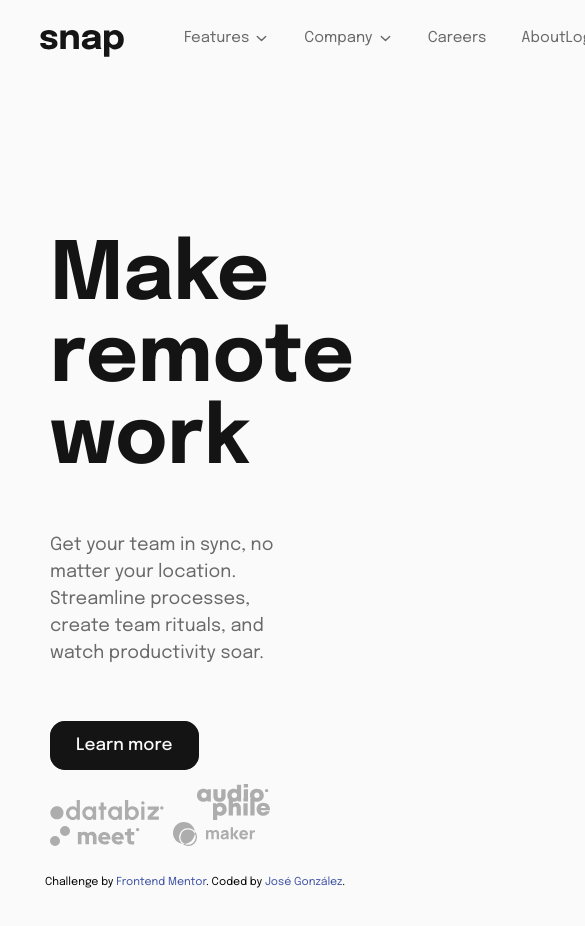
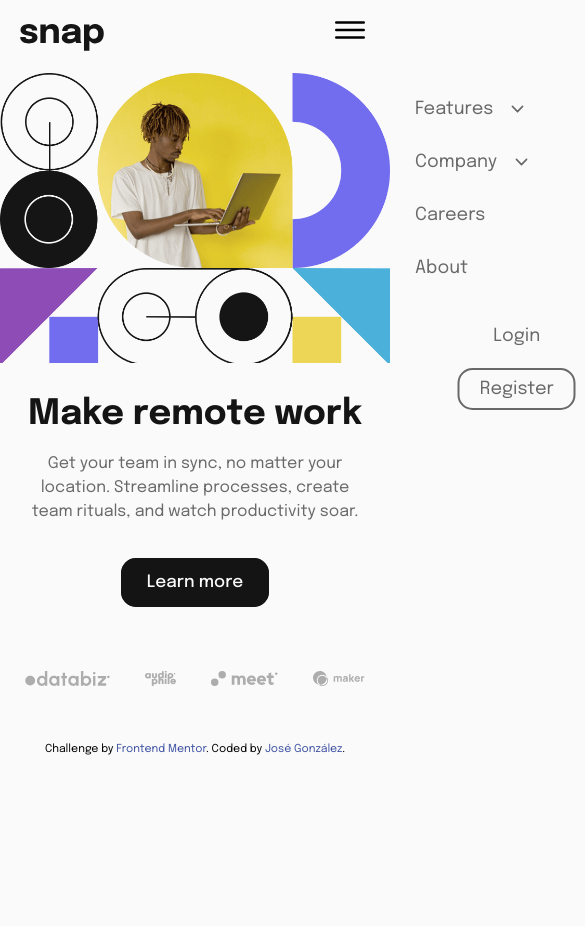
Before and after one commit to placeteno/dropdownhero, a plain HTML site: page index.html in a window 390 px wide. Shown: the top 926 px of the page, 585 px wide, since content can reach past the window. Before the commit the page ends 898 px from the top, so only its background shows below. Drawn offline with nearby package versions, Linux system fonts and the light colour scheme.

Commit message:
Completed styles in mobile view

```diff
--- a/index.html
+++ b/index.html
@@ -19,6 +19,7 @@
     <link rel="stylesheet" href="styles.css" />
   </head>
   <body>
+    <div class="backdrop"></div>
     <header class="container">
       <a href="#" class="main-logo"
         ><img src="./images/logo.svg" alt="Main logo"
@@ -105,20 +106,30 @@
           <li class="nav-item">
             <a href="#" class="nav-item__link">Careers</a>
           </li>
-          <li class="nav-item"><a href="" class="nav-item__link">About</a></li>
+          <li class="nav-item">
+            <a href="" class="nav-item__link">About</a>
+          </li>
         </ul>
         <ul class="usr-login">
           <li><a class="btn-login" href="#">Login</a></li>
           <li><a class="btn-register" href="#">Register</a></li>
         </ul>
+        <button class="mobile-icons" type="button">
+          <ion-icon class="close-mobile-menu" name="close-outline"></ion-icon>
+        </button>
       </nav>
+      <button class="mobile-icons" type="button">
+        <ion-icon class="open-mobile-menu" name="menu-outline"></ion-icon>
+      </button>
     </header>
     <main>
       <section class="container">
         <div class="hero-container">
           <div class="hero-left">
             <article class="hero-textbox">
-              <h1 class="hero-title">Make <br />remote work</h1>
+              <h1 class="hero-title">
+                Make <span class="hero-title-break">remote work</span>
+              </h1>
               <p class="hero-description">
                 Get your team in sync, no matter your location. Streamline
                 processes, create team rituals, and watch productivity soar.
@@ -128,10 +139,10 @@
               </div>
             </article>
             <div class="brand-logos">
-              <img src="./images/client-databiz.svg" alt="" />
-              <img src="./images/client-audiophile.svg" alt="" />
-              <img src="./images/client-meet.svg" alt="" />
-              <img src="./images/client-maker.svg" alt="" />
+              <img src="./images/client-databiz.svg" alt="Company logo" />
+              <img src="./images/client-audiophile.svg" alt="Company logo" />
+              <img src="./images/client-meet.svg" alt="Company logo" />
+              <img src="./images/client-maker.svg" alt="Company logo" />
             </div>
           </div>
           <div class="hero-img">
--- a/styles.css
+++ b/styles.css
@@ -37,6 +37,7 @@ ul {
 /* ============
     HEADER
    ============ */
+
 
 header {
   margin-bottom: 8rem;
@@ -145,6 +146,10 @@ header {
   color: var(--almost-black);
 }
 
+.mobile-icons {
+  display: none;
+}
+
 /* ============
     HERO SECTION
    ============ */
@@ -186,7 +191,8 @@ header {
   margin-bottom: 2rem;
 }
 
-.btn-hero {
+.btn-hero:link,
+.btn-hero:visited {
   font-size: 1.7rem;
   font-weight: 500;
   color: var(--almost-white);
@@ -197,7 +203,8 @@ header {
   transition: all .2s;
 }
 
-.btn-hero:hover {
+.btn-hero:hover,
+.btn-hero:active {
   color: var(--almost-black);
   background-color: var(--almost-white);
 }
@@ -206,25 +213,21 @@ header {
   margin-bottom: 3rem;
 }
 
-.brand-logos {}
-
-.brand-logos img {
-  margin-right: 3rem;
+.brand-logos {
+  display: flex;
+  justify-content: space-between;
+  height: 2rem;
 }
 
 .hero-img {
-  background-image: url(/images/image-hero-desktop.png);
+  background-image: url(./images/image-hero-desktop.png);
   background-size: cover;
   height: 70rem;
 }
 
-
-
-
 /* ============
     FOOTER
    ============ */
-
 
 .attribution {
   font-size: 11px;
@@ -235,3 +238,163 @@ header {
 .attribution a {
   color: hsl(228, 45%, 44%);
 }
+
+/* ================
+    MEDIA QUERIES
+   ================ */
+
+@media screen and (max-width: 400px) {
+
+  .backdrop {
+    display: none;
+    position: fixed;
+    top: 0;
+    left: 0;
+    height: 100vh;
+    width: 100vw;
+    z-index: 9;
+    background-color: rgba(0, 0, 0, 0.6);
+  }
+
+  header {
+    padding: 1rem 2rem 2rem 2rem;
+    justify-content: space-between;
+    align-items: flex-end;
+    position: relative;
+  }
+
+  .header-nav {
+    position: absolute;
+    top: 0;
+    right: 0;
+    height: 100vh;
+    width: 65%;
+    z-index: 10;
+    background-color: var(--almost-white);
+    flex-direction: column;
+    justify-content: flex-start;
+    padding-top: 10rem;
+    gap: 5rem;
+    transform: translateX(100%);
+    transition: all .3s;
+  }
+
+  .nav-items,
+  .usr-login {
+    flex-direction: column;
+    padding: 0 2.5rem;
+    font-size: 1.8rem;
+  }
+
+  .nav-item:nth-of-type(1),
+  .nav-item:nth-of-type(2) {
+    padding-bottom: 0;
+    flex-direction: column;
+    align-items: flex-start;
+  }
+
+  .nav-item:nth-of-type(2) .nav-item__submenu {
+    width: 10rem;
+  }
+
+  .nav-item__link {
+    gap: 1.5rem;
+  }
+
+  .nav-item:nth-of-type(1) .nav-item__submenu,
+  .nav-item:nth-of-type(2) .nav-item__submenu {
+    position: static;
+    padding-left: 2rem;
+    background-color: var(--almost-white);
+    border-radius: none;
+    box-shadow: none;
+  }
+
+  .nav-item__link:active .nav-item__submenu {
+    display: flex;
+  }
+
+  .usr-login {
+    align-items: center;
+  }
+
+  .mobile-icons {
+    display: block;
+    border: none;
+    background: none;
+  }
+
+  ion-icon[name="menu-outline"],
+  ion-icon[name="close-outline"] {
+    font-size: 4rem;
+  }
+
+  ion-icon[name="close-outline"] {
+    position: absolute;
+    top: 1rem;
+    right: 2.5rem;
+  }
+
+  .mobile-menu-visible {
+    transform: translateX(0);
+  }
+
+
+  /* ============
+    HERO SECTION
+   ============ */
+
+  .hero-container {
+    padding: 0;
+    grid-template-columns: 1fr;
+    align-items: center;
+    gap: 3rem;
+  }
+
+  .hero-left {
+    display: flex;
+    flex-direction: column;
+    justify-content: center;
+    gap: 5rem;
+    height: 30rem;
+  }
+
+  .hero-textbox {
+    padding-top: 0;
+    gap: 2rem;
+    align-items: center;
+  }
+
+  .hero-title {
+    font-size: 3.5rem;
+  }
+
+  .hero-description {
+    font-size: 1.6rem;
+    text-align: center;
+    padding: 0 2rem;
+    margin-bottom: 3rem;
+  }
+
+  .brand-logos {
+    justify-content: center;
+    gap: 3.5rem;
+  }
+
+  .brand-logos img {
+    height: 1.5rem;
+  }
+
+  .hero-img {
+    background-image: url(./images/image-hero-mobile.png);
+    height: 29rem;
+    grid-row: 1;
+  }
+
+  .attribution {
+    margin-top: 4rem;
+    font-size: 11px;
+    text-align: center;
+    padding: 1rem 0;
+  }
+}
```
